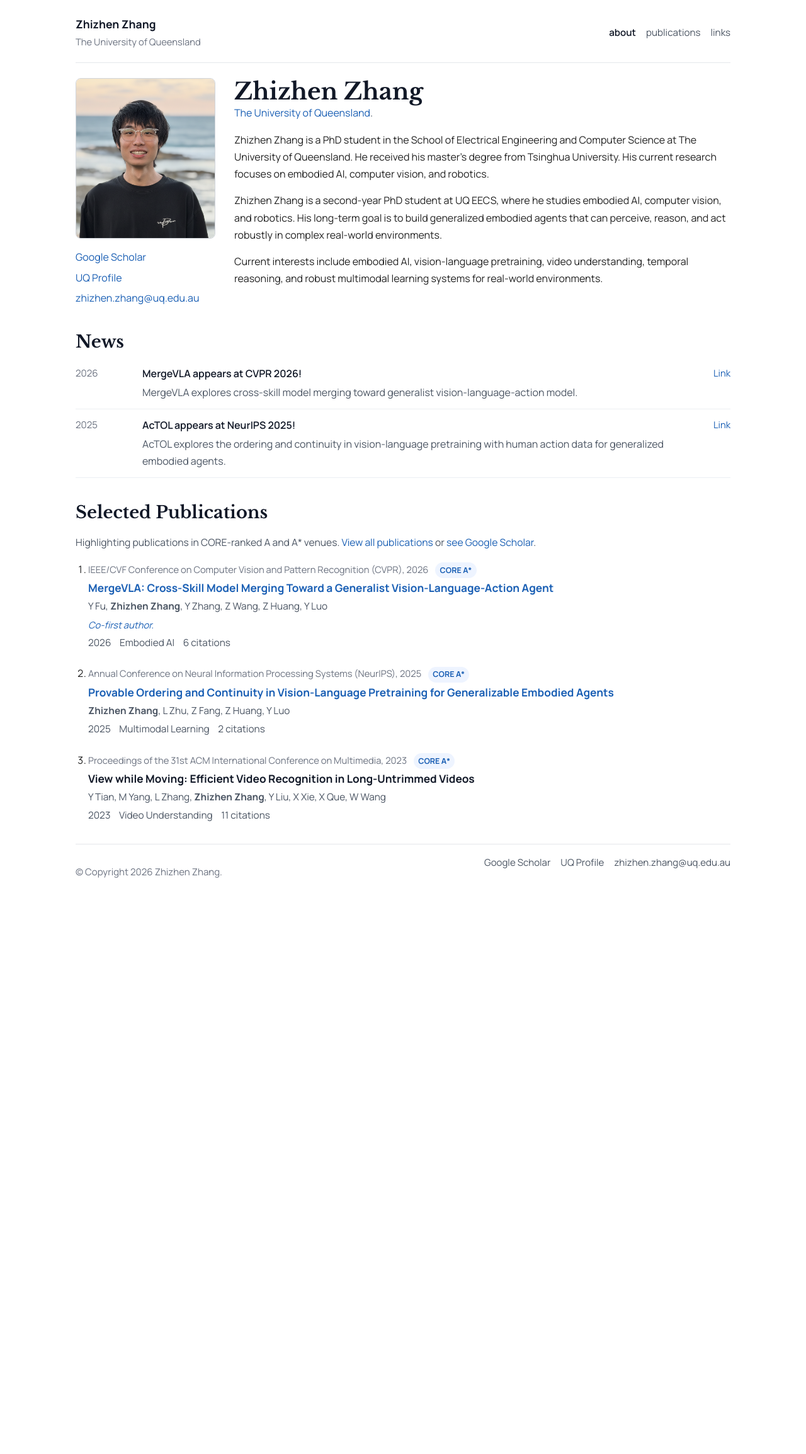
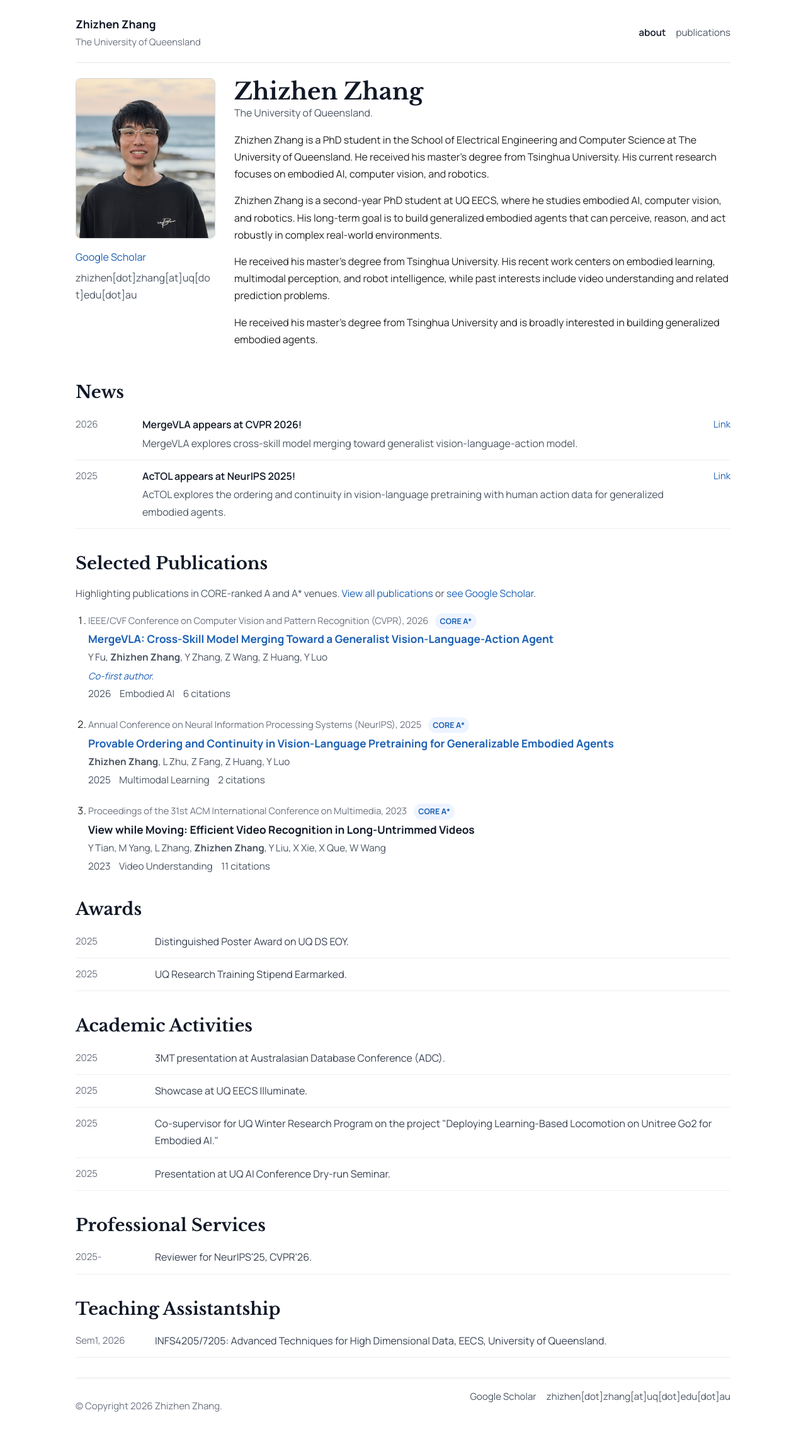
Before and after one commit to Daisy-zzz/homepage, a Jekyll site: the page built from index.html, in a window 1280 px wide. Shown: the whole page at 63% size. Built offline with Jekyll 4.4.1, drawn with Linux system fonts in a browser that asks for light colours; before the commit the page ends 1461 px from its top, so only the background shows below that.

Commit message:
Update homepage profile and add academic activities sections

```diff
--- /dev/null
+++ b/_data/main_sections.yml
@@ -0,0 +1,23 @@
+awards:
+  - year: "2025"
+    text: "Distinguished Poster Award on UQ DS EOY."
+  - year: "2025"
+    text: "UQ Research Training Stipend Earmarked."
+
+academic_activities:
+  - year: "2025"
+    text: "3MT presentation at Australasian Database Conference (ADC)."
+  - year: "2025"
+    text: "Showcase at UQ EECS Illuminate."
+  - year: "2025"
+    text: "Co-supervisor for UQ Winter Research Program on the project \"Deploying Learning-Based Locomotion on Unitree Go2 for Embodied AI.\""
+  - year: "2025"
+    text: "Presentation at UQ AI Conference Dry-run Seminar."
+
+professional_services:
+  - year: "2025-"
+    text: "Reviewer for NeurIPS'25, CVPR'26."
+
+teaching_assistantship:
+  - year: "Sem1, 2026"
+    text: "INFS4205/7205: Advanced Techniques for High Dimensional Data, EECS, University of Queensland."
--- a/_data/navigation.yml
+++ b/_data/navigation.yml
@@ -3,5 +3,3 @@ main:
     url: /
   - title: publications
     url: /publications/
-  - title: links
-    url: /links/
--- a/_data/profile.yml
+++ b/_data/profile.yml
@@ -4,10 +4,11 @@ lead: Zhizhen Zhang is a PhD student in the School of Electrical Engineering and
 affiliation: The University of Queensland
 department: School of Electrical Engineering and Computer Science
 email: zhizhen.zhang@uq.edu.au
+email_display: zhizhen[dot]zhang[at]uq[dot]edu[dot]au
 scholar_url: https://scholar.google.com/citations?user=X1sJkM8AAAAJ&hl=en
 citations: "58 citations"
 bio_paragraph_1: Zhizhen Zhang is a second-year PhD student at UQ EECS, where he studies embodied AI, computer vision, and robotics. His long-term goal is to build generalized embodied agents that can perceive, reason, and act robustly in complex real-world environments.
-# bio_paragraph_2: His recent work centers on vision, temporal reasoning, and multimodal perception. Earlier research also touched on video understanding and social media understanding problems.
+bio_paragraph_2: He received his master's degree from Tsinghua University. His recent work centers on embodied learning, multimodal perception, and robot intelligence, while past interests include video understanding and related prediction problems.
 focus_areas:
   - name: Embodied AI
     description: Generalized embodied agents, action-conditioned learning, and robust decision-making in the physical world.
@@ -16,4 +17,4 @@ focus_areas:
   - name: Robotics
     description: Learning-based robotics with an emphasis on perception, control, and generalization across tasks.
   - name: Past Interests
-    description: Earlier work also included video understanding and social media prediction problems.
+    description: Earlier work also included video understanding and related prediction problems.
--- a/_layouts/default.html
+++ b/_layouts/default.html
@@ -43,8 +43,7 @@
         <p>&copy; Copyright 2026 {{ site.title }}.</p>
         <div class="footer-links">
           <a href="{{ site.data.profile.scholar_url }}" target="_blank" rel="noreferrer">Google Scholar</a>
-          <a href="{{ site.data.profile.uq_url }}" target="_blank" rel="noreferrer">UQ Profile</a>
-          <a href="mailto:{{ site.data.profile.email }}">{{ site.data.profile.email }}</a>
+          <span>{{ site.data.profile.email_display }}</span>
         </div>
       </footer>
     </div>
--- a/assets/css/main.css
+++ b/assets/css/main.css
@@ -94,6 +94,11 @@ a:focus-visible {
   display: grid;
   gap: 0.35rem;
   margin-top: 1rem;
+}
+
+.about-links span {
+  color: #4b5563;
+  word-break: break-word;
 }
 
 .about-title {
@@ -211,6 +216,30 @@ a:focus-visible {
   color: #1a5fb4;
   font-size: 0.92rem;
   font-style: italic;
+}
+
+.record-list {
+  display: grid;
+  gap: 0.75rem;
+}
+
+.record-item {
+  display: grid;
+  grid-template-columns: 110px minmax(0, 1fr);
+  gap: 1rem;
+  align-items: start;
+  padding-bottom: 0.75rem;
+  border-bottom: 1px solid #eceff3;
+}
+
+.record-year {
+  color: #6b7280;
+  font-size: 0.94rem;
+  white-space: nowrap;
+}
+
+.record-text {
+  color: #374151;
 }
 
 .publication-plain-links {
@@ -402,12 +431,17 @@ a:focus-visible {
   color: #4b5563;
 }
 
+.footer-links span {
+  color: #4b5563;
+}
+
 @media (max-width: 760px) {
   .site-header,
   .about-grid,
   .content-grid,
   .contact-grid,
   .news-item,
+  .record-item,
   .thread-grid {
     grid-template-columns: 1fr;
   }
--- a/index.html
+++ b/index.html
@@ -16,22 +16,18 @@ permalink: /
     </div>
     <div class="about-links">
       <a href="{{ site.data.profile.scholar_url }}" target="_blank" rel="noreferrer">Google Scholar</a>
-      <a href="{{ site.data.profile.uq_url }}" target="_blank" rel="noreferrer">UQ Profile</a>
-      <a href="mailto:{{ site.data.profile.email }}">{{ site.data.profile.email }}</a>
+      <span>{{ site.data.profile.email_display }}</span>
     </div>
   </aside>
 
   <div class="about-content">
     <h1 class="about-title">{{ site.title }}</h1>
-    <p class="about-affiliation">
-      <a href="{{ site.data.profile.uq_url }}" target="_blank" rel="noreferrer">{{ site.data.profile.affiliation }}</a>.
-    </p>
+    <p class="about-affiliation">{{ site.data.profile.affiliation }}.</p>
     <p>{{ site.data.profile.lead }}</p>
     <p>{{ site.data.profile.bio_paragraph_1 }}</p>
     <p>{{ site.data.profile.bio_paragraph_2 }}</p>
     <p>
-      Current interests include embodied AI, vision-language pretraining, video understanding,
-      temporal reasoning, and robust multimodal learning systems for real-world environments.
+      He received his master's degree from Tsinghua University and is broadly interested in building generalized embodied agents.
     </p>
   </div>
 </section>
@@ -93,3 +89,51 @@ permalink: /
     {% endfor %}
   </ol>
 </section>
+
+<section class="simple-section">
+  <h2 class="section-title">Awards</h2>
+  <div class="record-list">
+    {% for item in site.data.main_sections.awards %}
+    <div class="record-item">
+      <span class="record-year">{{ item.year }}</span>
+      <div class="record-text">{{ item.text }}</div>
+    </div>
+    {% endfor %}
+  </div>
+</section>
+
+<section class="simple-section">
+  <h2 class="section-title">Academic Activities</h2>
+  <div class="record-list">
+    {% for item in site.data.main_sections.academic_activities %}
+    <div class="record-item">
+      <span class="record-year">{{ item.year }}</span>
+      <div class="record-text">{{ item.text }}</div>
+    </div>
+    {% endfor %}
+  </div>
+</section>
+
+<section class="simple-section">
+  <h2 class="section-title">Professional Services</h2>
+  <div class="record-list">
+    {% for item in site.data.main_sections.professional_services %}
+    <div class="record-item">
+      <span class="record-year">{{ item.year }}</span>
+      <div class="record-text">{{ item.text }}</div>
+    </div>
+    {% endfor %}
+  </div>
+</section>
+
+<section class="simple-section">
+  <h2 class="section-title">Teaching Assistantship</h2>
+  <div class="record-list">
+    {% for item in site.data.main_sections.teaching_assistantship %}
+    <div class="record-item">
+      <span class="record-year">{{ item.year }}</span>
+      <div class="record-text">{{ item.text }}</div>
+    </div>
+    {% endfor %}
+  </div>
+</section>
```
Also changed, not shown: _pages/links.html (deleted, +0 -45 lines).
